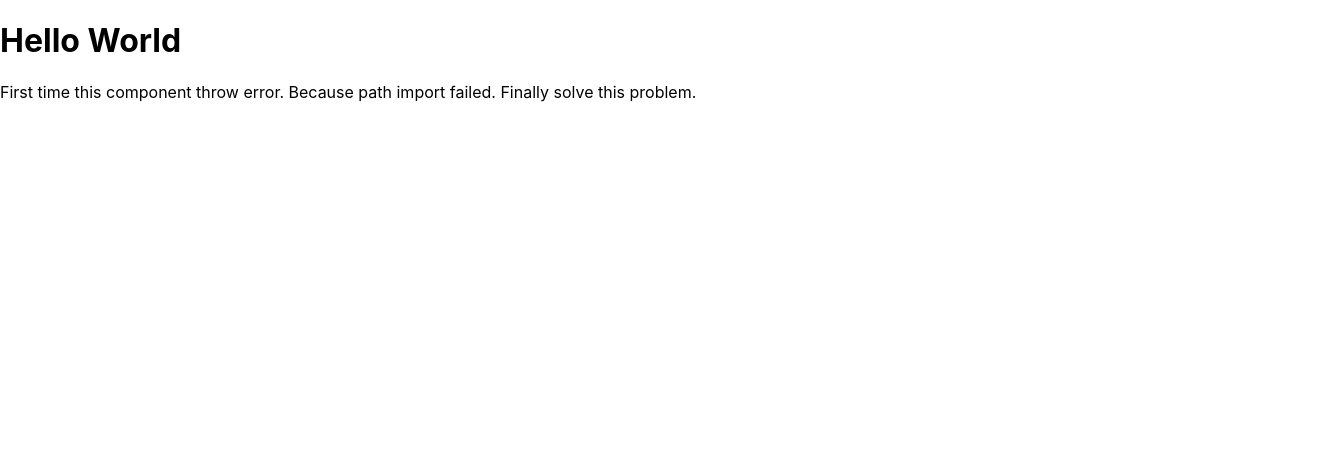
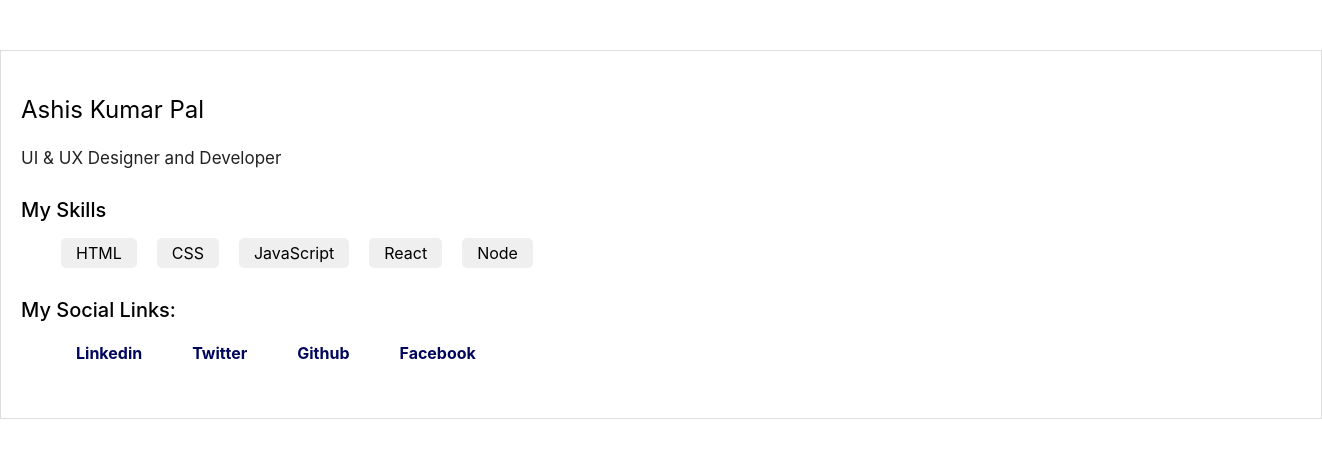
Before and after one commit to Asionsolver/React, a React app in the folder first-react-app/: page / in a window 1280 px wide. Shown: the top 458 px of the page, 1322 px wide, since content can reach past the window. Built offline with nearby package versions, Linux system fonts and the light colour scheme.

Commit message:
add Profile folder in this project

```diff
--- a/first-react-app/src/components/app.jsx
+++ b/first-react-app/src/components/app.jsx
@@ -1,39 +1,14 @@
-import React from 'react';
+import React,{Component} from 'react';
+import Profile from "./profile";
 
-class App extends React.Component {
+class App extends Component {
   render() {
-    return React.createElement('div', {className: 'App'}, [
-      React.createElement('h1', null, 'Hello World'),
-      React.createElement('p', null, 'First time this component throw error. Because path import failed. Finally solve this problem.')
-    ]);
-
-    // return (
-    //   <div className='App'>
-    //     <h1>Hello World</h1>
-    //     <p>First time this component throw error. Because path import failed. Finally solve this problem.</p>
-    //   </div>
-    // );
+    return (
+      <div className='App'>
+        <Profile />
+      </div>
+    );
   }
 }
 
 export default App;
-
-// Function Component
-
-// function MyFunctionalComponent(){
-//   const name = 'John Doe';
-//   return <h1>I am Functional Component.</h1>;
-// }
-
-// const ArrowFunctionalComponent = () => {
-//   return <h1>I am Arrow Functional Component.</h1>;
-// }
-
-// const element ={
-//   type: 'h1',
-//   props: {
-//     className: 'greeting',
-//     title: 'Hello World'
-//   },
-//   children: ['p', 'h1','img'] | 'Hello World' | null
-// }
--- /dev/null
+++ b/first-react-app/src/components/profile/index.jsx
@@ -0,0 +1,47 @@
+import React,{Component} from "react";
+import './profile.style.css';
+
+class Profile extends Component {
+  render() {
+    return (
+      <div className="container">
+        <div className="bio">
+            <h3>Ashis Kumar Pal</h3>
+            <p>UI & UX Designer and Developer</p>
+        </div>
+
+        <div className="skills">
+            <h3>My Skills</h3>
+            <ul>
+                <li>HTML</li>
+                <li>CSS</li>
+                <li>JavaScript</li>
+                <li>React</li>
+                <li>Node</li>
+            </ul>
+        </div>
+
+        <div className="social-links">
+            <h3>My Social Links: </h3>
+            <ul>
+                <li>
+                <a href="/#">Linkedin</a>
+                </li>
+                <li>
+                <a href="/#">Twitter</a>
+                </li>
+                <li>
+                <a href="/#">Github</a>
+                </li>
+                <li>
+                <a href="/#">Facebook</a>
+                </li>
+            </ul>
+        </div>
+
+      </div>
+    );
+  }
+}
+
+export default Profile;
--- /dev/null
+++ b/first-react-app/src/components/profile/profile.style.css
@@ -0,0 +1,74 @@
+.container{
+    width: 100%;
+    min-height: 100px;
+    padding: 20px;
+    border: 1px solid #ddd;
+    margin-top: 50px;
+}
+
+.bio{
+    margin-bottom: 30px;
+}
+
+.bio h3{
+    font-size: 24px;
+    font-weight: 400;
+}
+
+.bio p{
+    font-size: 17px;
+    color: #222;
+    margin-top: 5px;
+}
+
+.skills{
+    margin-bottom: 30px;
+}
+
+.skills h3{
+    font-size: 20px;
+    font-weight: 500;
+    margin-bottom: 10px;
+}
+
+.skills ul{
+    list-style-type: none;
+}
+
+.skills ul li{
+    display: inline-block;
+    margin-right: 20px;
+    padding: 5px 15px;
+    background: #efefef;
+    border-radius: 5px;
+}
+
+.social-links{
+    margin-bottom: 30px;
+}
+
+.social-links h3{
+    font-size: 20px;
+    font-weight: 500;
+    margin-bottom: 10px;
+}
+
+.social-links ul{
+    list-style-type: none;
+}
+
+.social-links ul li{
+    display: inline-block;
+    margin-right: 20px;
+    padding: 5px 15px;
+}
+
+.social-links ul li a{
+    color: #02075d;
+    font-weight: bold;
+    text-decoration: none;
+}
+
+.social-links ul li a:hover{
+    color: #ffa500;
+}
```
Also changed, not shown: first-react-app/src/components/app_jsx_1.jsx (added, +73 -0 lines).
